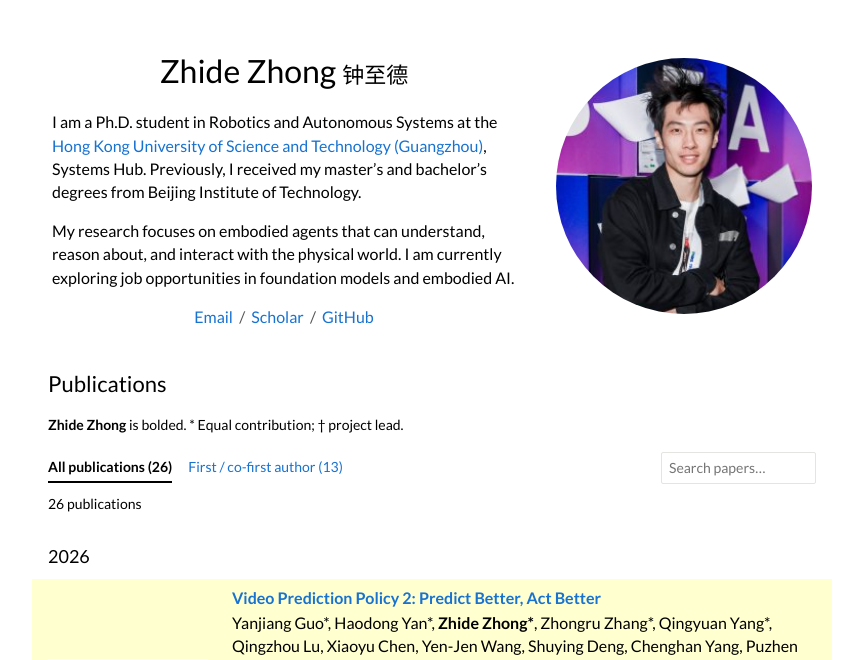
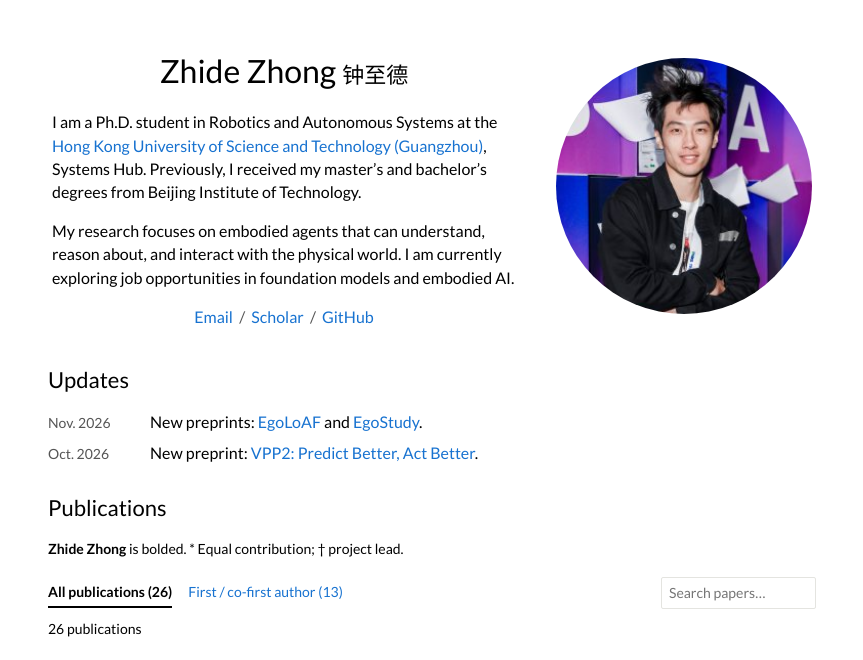
Before and after one commit to zhide730/zhide730.github.io, a plain HTML site: page index.html in a window 1280 px wide. Shown: the top 660 px of the page, without its empty margins (208-1071 px from the left). Drawn offline with Linux system fonts and the light colour scheme; grey boxes are pictures that could not be loaded.

Commit message:
Add recent research updates section

```diff
--- a/index.html
+++ b/index.html
@@ -13,7 +13,7 @@
   <link rel="canonical" href="https://zhide730.github.io/">
   <link rel="icon" href="assets/favicon.svg" type="image/svg+xml">
   <link rel="stylesheet" href="stylesheet.css">
-  <link rel="stylesheet" href="style.css?v=20261127-authorship">
+  <link rel="stylesheet" href="style.css?v=20261127-updates">
   <title>Zhide Zhong | Robotics & Embodied AI</title>
   <script src="app.js?v=20261127-featured" defer></script>
   <script type="application/ld+json">{"@context":"https://schema.org","@type":"Person","name":"Zhide Zhong","alternateName":"钟至德","url":"https://zhide730.github.io/","image":"https://zhide730.github.io/assets/portrait.jpg","jobTitle":"Ph.D. student","affiliation":{"@type":"CollegeOrUniversity","name":"The Hong Kong University of Science and Technology (Guangzhou)"},"sameAs":["https://scholar.google.com/citations?user=msy4tL4AAAAJ&hl=en","https://github.com/zhide730"],"knowsAbout":["Embodied AI","Robot learning","Vision-language-action models","World-action models","3D vision"]}</script>
@@ -30,6 +30,14 @@
       </div>
       <div class="bio-photo"><a href="assets/portrait.jpg" aria-label="View photo of Zhide Zhong"><img src="assets/portrait.jpg" alt="Portrait of Zhide Zhong" width="250" height="256" fetchpriority="high"></a></div>
     </header>
+
+    <section class="section-header updates" id="updates" aria-labelledby="updates-title">
+      <h2 id="updates-title">Updates</h2>
+      <ul class="updates-list">
+        <li><time datetime="2026-11">Nov. 2026</time><span>New preprints: <a href="https://arxiv.org/abs/2611.32260" target="_blank" rel="noopener noreferrer">EgoLoAF</a> and <a href="https://arxiv.org/abs/2611.30490" target="_blank" rel="noopener noreferrer">EgoStudy</a>.</span></li>
+        <li><time datetime="2026-10">Oct. 2026</time><span>New preprint: <a href="https://arxiv.org/abs/2610.10270" target="_blank" rel="noopener noreferrer">VPP2: Predict Better, Act Better</a>.</span></li>
+      </ul>
+    </section>
 
     <section id="publications" aria-labelledby="publications-title">
       <div class="section-header publication-header">
--- a/style.css
+++ b/style.css
@@ -9,6 +9,10 @@ a:focus-visible,button:focus-visible,input:focus-visible,pre:focus-visible{outli
 .bio-text p{margin:16px 0}
 .bio-photo img{aspect-ratio:1;object-fit:cover}
 .section-header p{margin:14px 0 0}
+.updates{padding-top:0;padding-bottom:24px}
+.updates-list{list-style:none;margin:14px 0 0;padding:0;display:grid;gap:8px}
+.updates-list li{display:grid;grid-template-columns:90px minmax(0,1fr);gap:12px;align-items:baseline}
+.updates-list time{font-size:14px;color:var(--text-muted);white-space:nowrap}
 .publication-header{padding-top:4px;padding-bottom:0}
 .authorship-note{font-size:14px;line-height:1.6}
 .publication-controls{display:flex;flex-wrap:wrap;align-items:center;justify-content:space-between;gap:16px;margin-top:16px}
```
Also changed, not shown: 1 other file.
